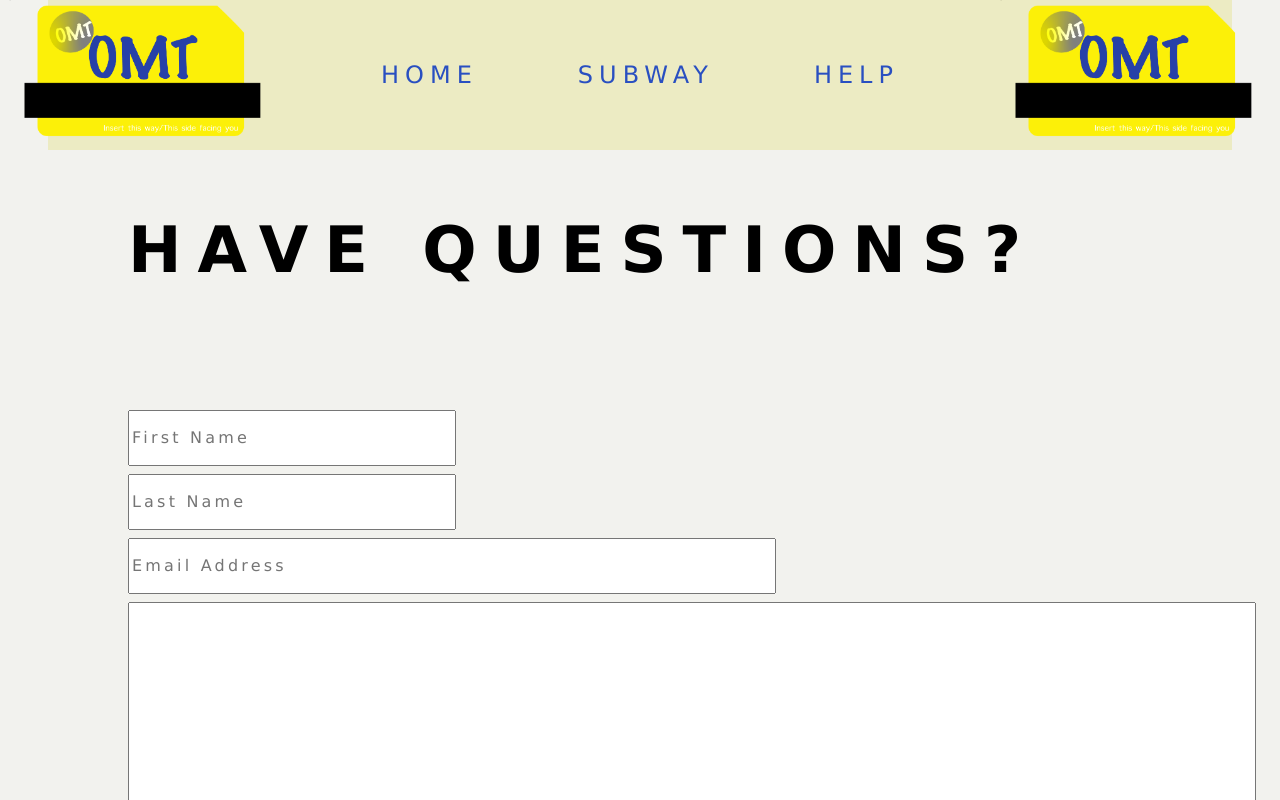
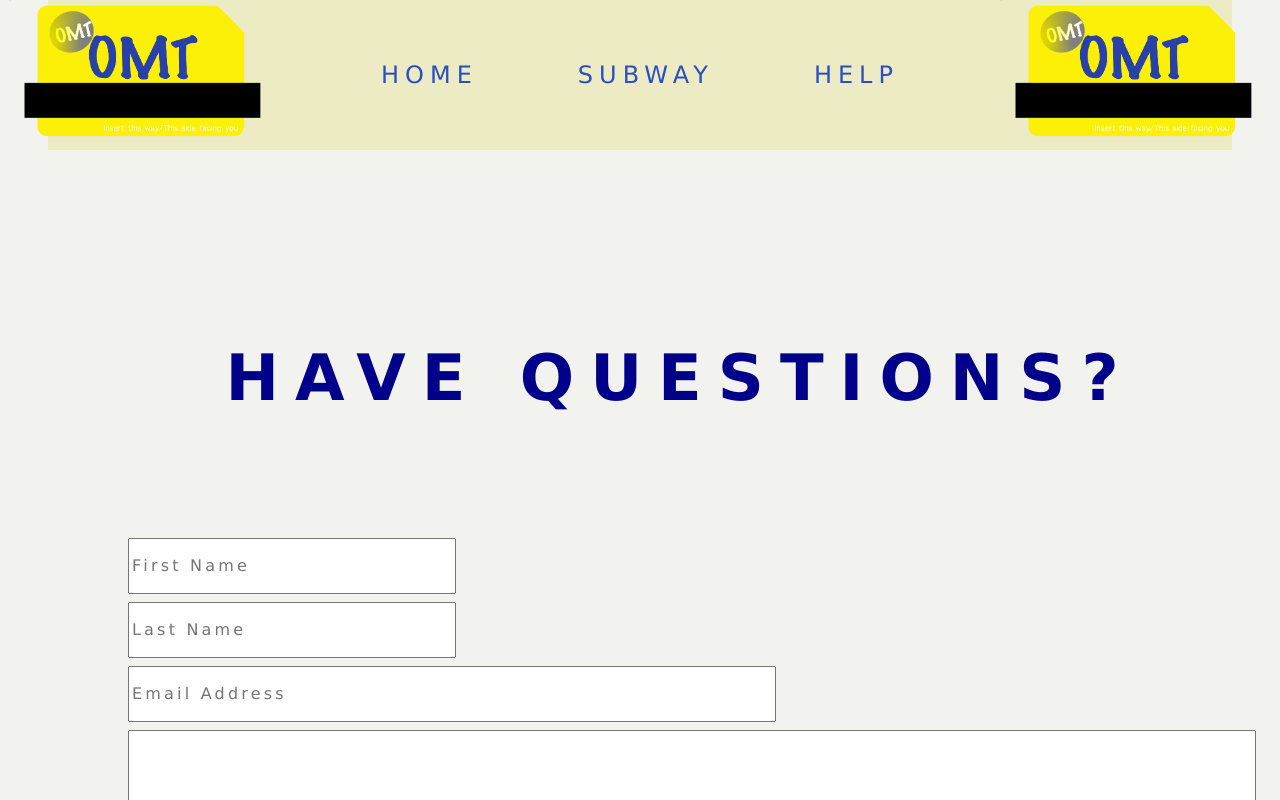
Before and after one commit to omtmana/omtm-phase-2-project, a React (Create React App) app: page /help in a window 1280 px wide. Shown: the top 800 px of the page. Built offline with nearby package versions, Linux system fonts and the light colour scheme; no server answers.

Commit message:
Edited more styling

```diff
--- a/credentials.json
+++ b/credentials.json
@@ -15,10 +15,10 @@
       "id": 2
     },
     {
-      "firstName": "Olivia",
+      "firstName": "Andrea",
       "lastName": "Manalastas",
-      "email": "oliviatmanalastas@gmail.com",
-      "textBox": "How do you know which subway line it is? ",
+      "email": "antm@gmail.com",
+      "textBox": "I don't have a question",
       "id": 3
     }
   ]
--- a/src/App.css
+++ b/src/App.css
@@ -222,6 +222,10 @@
   border-radius: 5px;
 }
 
+.submit-button:hover {
+  background-color: pink;
+}
+
 .searchbar {
   margin-top: 10px;
   /* width: 2px; */
--- a/src/App.js
+++ b/src/App.js
@@ -22,7 +22,7 @@ function App() {
     return station.name.toLowerCase().includes(searchStation.toLowerCase())
   })
   return (
-    <div className="App" style={{paddingLeft:'3em' , paddingRight:'3em'}}>
+    <div className="App" style={{paddingLeft:'3em' , paddingRight:'3em' , paddingBottom: '4em'}}>
       <Router>
         <nav className='navigation-bar'>
           <div style={{ height: "100%", position: "absoulute", right: "0" }}>
--- a/src/components/Help.js
+++ b/src/components/Help.js
@@ -46,7 +46,7 @@ const Help = () => {
    return (
       <div className="help-container">
          <div className="form-help-container">
-            <h1 style={{fontFamily:'geneva', textAlign:'left' , letterSpacing:'.25em' , fontSize:'4em' , }}>HAVE QUESTIONS?</h1>
+            <h1 style={{fontFamily:'geneva', textAlign:'center' , letterSpacing:'.25em' , fontSize:'4em' , paddingTop:'2em' , color:'darkblue'}}>HAVE QUESTIONS?</h1>
             <form onSubmit={handleSubmit} className="handle-submit-help-form">
                <input className="help-first-name" style={{ fontFamily: 'geneva', letterSpacing: '0.2em' }}
                   type="text"
--- a/src/components/Time.js
+++ b/src/components/Time.js
@@ -38,7 +38,7 @@ const Time = ({ stations }) => {
    return (
       <div className="time-container">
          <div className="time-head">
-            <h1 style={{fontFamily:'geneva' }}>{currentTime}</h1>
+            <h1 style={{fontFamily:'geneva' , color:'darkblue' }}>{currentTime}</h1>
          </div>
          <div className="time-body">
             {/* this is where the new api list will go */}
```
